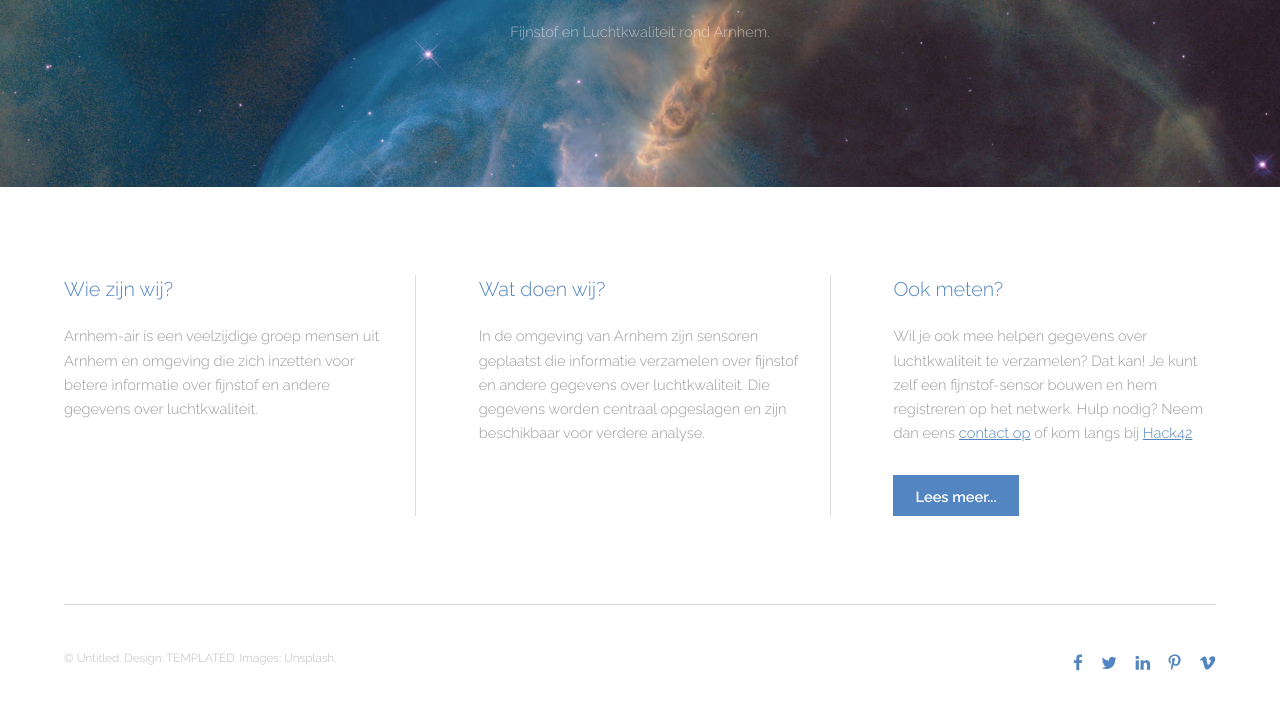
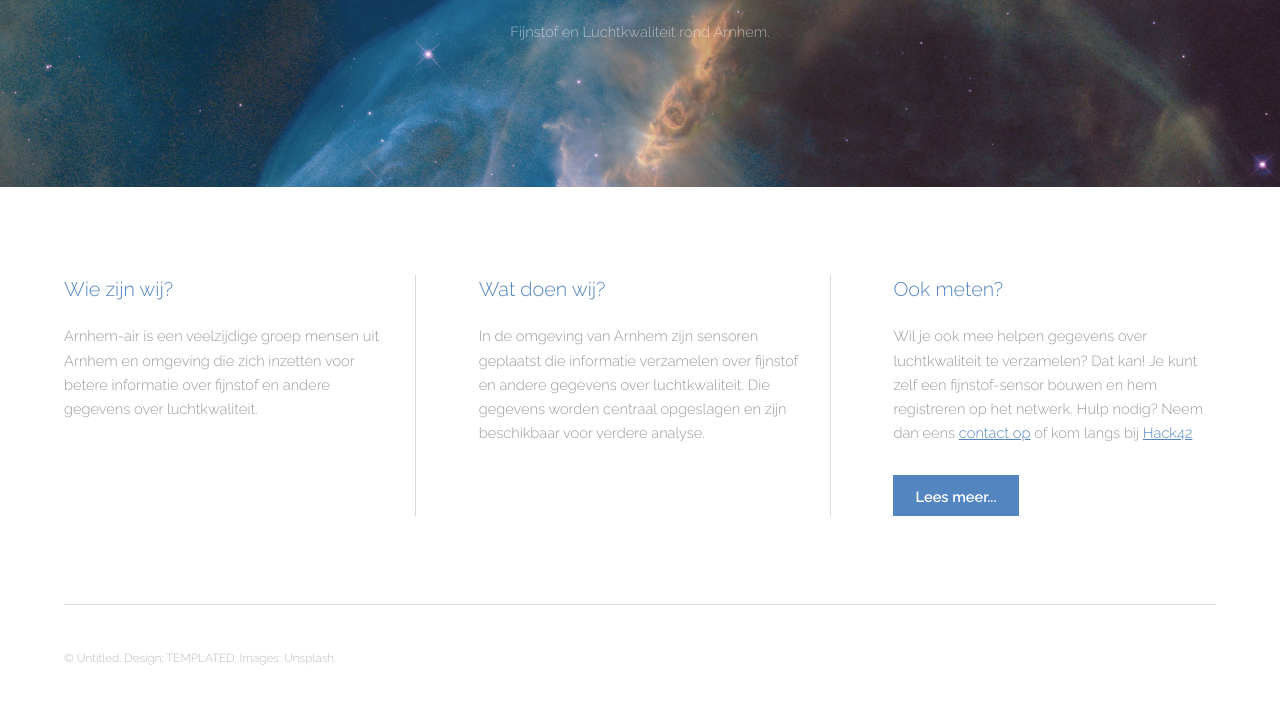
Before and after one commit to arnhem-air/arnhem-air.github.io, a plain HTML site: page index.html in a window 1280 px wide. Shown: the part 211-918 px from the top of the page. Drawn offline with Linux system fonts and the light colour scheme.

Commit message:
'social' links uitgecomment

```diff
--- a/index.html
+++ b/index.html
@@ -78,13 +78,13 @@ verdere analyse.
 						<div class="copyright">
 							&copy; Untitled. Design: <a href="https://templated.co">TEMPLATED</a>. Images: <a href="https://unsplash.com">Unsplash</a>.
 						</div>
-						<ul class="icons">
+						<!--ul class="icons">
 							<li><a href="#" class="icon fa-facebook"><span class="label">Facebook</span></a></li>
 							<li><a href="#" class="icon fa-twitter"><span class="label">Twitter</span></a></li>
 							<li><a href="#" class="icon fa-linkedin"><span class="label">linkedIn</span></a></li>
 							<li><a href="#" class="icon fa-pinterest-p"><span class="label">Pinterest</span></a></li>
 							<li><a href="#" class="icon fa-vimeo"><span class="label">Vimeo</span></a></li>
-						</ul>
+						</ul-->
 					</div>
 				</div>
 			</footer>
```
